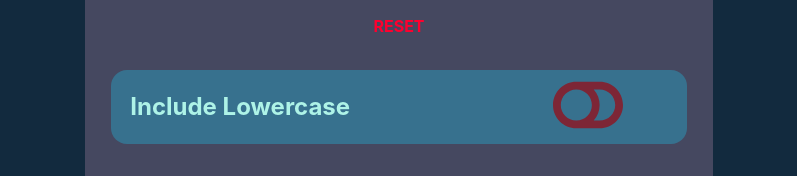
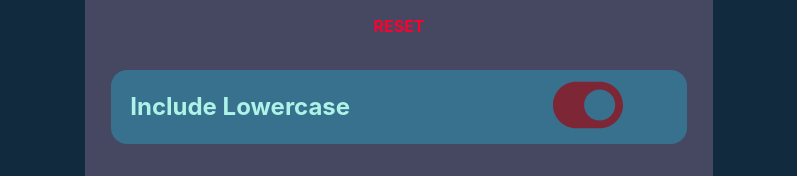
Before and after one commit to CodyMurr/random-password-generator, a React (Create React App) app: page / in a window 1280 px wide. Both pictures are taken after a click on the icon 828 px from the left and 659 px from the top of the page. Shown: the part 555-731 px from the top of the page, without its empty margins (241-1038 px from the left). Built offline with nearby package versions, Linux system fonts and the light colour scheme.

Commit message:
fix toggle functionality

```diff
--- a/src/components/Checkbox/Checkbox.jsx
+++ b/src/components/Checkbox/Checkbox.jsx
@@ -6,30 +6,44 @@ import './Checkbox.css';
 export default function Checkbox({
 	name,
 	value,
-	paramObj,
-	handleAddParam,
-	handleDeleteParam,
+	passParams,
+	setPassParams,
 }) {
-	function handleClick(e) {
-		handleAddParam(name);
+	const [isChecked, setIsChecked] = useState(false);
+
+	function toggle() {
+		setIsChecked(!isChecked);
+	}
+
+	function handleAddParam(e) {
+		e.preventDefault();
+		toggle();
+		setPassParams([...passParams, value]);
+		console.log(passParams);
+	}
+
+	function handleDeleteParam(e) {
+		e.preventDefault();
+		toggle();
+		setPassParams(passParams.filter((el) => el !== value));
 	}
 
 	return (
 		<div className='container-check flex'>
-			<section className=' flex Checkbox' onClick={handleClick}>
+			<section className=' flex Checkbox'>
 				<h2>Include {capitalize(name)}</h2>
 				<span>
-					{!paramObj[name].isChecked ? (
+					{!isChecked ? (
 						<FaToggleOff
 							size={70}
 							style={{ color: '#7D2636' }}
-							onClick={() => handleAddParam(name)}
+							onClick={handleAddParam}
 						/>
 					) : (
 						<FaToggleOn
 							size={70}
 							style={{ color: '#7D2636' }}
-							onClick={() => handleDeleteParam(name)}
+							onClick={handleDeleteParam}
 						/>
 					)}
 				</span>
--- a/src/components/PasswordForm/PasswordForm.jsx
+++ b/src/components/PasswordForm/PasswordForm.jsx
@@ -21,14 +21,6 @@ export default function PasswordForm({ getPassword }) {
 		symbols: false,
 	});
 
-	function handleAddParam(param) {
-		setParamObj({
-			...paramObj,
-			param: true,
-		});
-		setPassParams([...passParams, param]);
-	}
-
 	function handleDeleteParam(param) {
 		setParamObj({
 			...paramObj,
@@ -49,18 +41,10 @@ export default function PasswordForm({ getPassword }) {
 
 	function clearForm() {
 		setParamObj({
-			lowercase: {
-				isChecked: false,
-			},
-			uppercase: {
-				isChecked: false,
-			},
-			numbers: {
-				isChecked: false,
-			},
-			symbols: {
-				isChecked: false,
-			},
+			lowercase: false,
+			uppercase: false,
+			numbers: false,
+			symbols: false,
 		});
 		setCharCt(length.min);
 		setPassParams([]);
@@ -71,11 +55,12 @@ export default function PasswordForm({ getPassword }) {
 			value={charObj[c]}
 			key={c}
 			paramObj={paramObj}
-			handleAddParam={handleAddParam}
 			handleDeleteParam={handleDeleteParam}
 			clearForm={clearForm}
 			powered={powered}
 			setPowered={setPowered}
+			passParams={passParams}
+			setPassParams={setPassParams}
 		/>
 	));
 	return (
```
